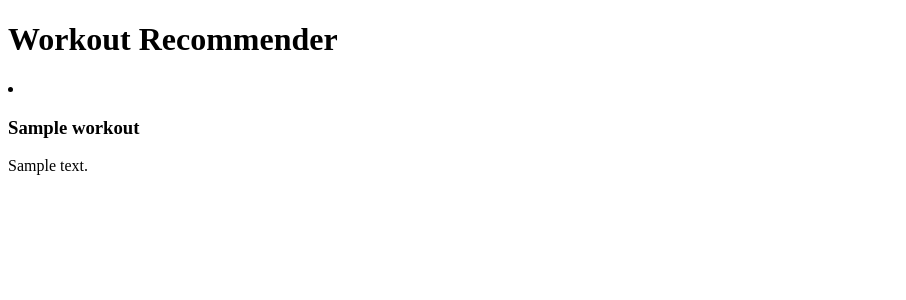
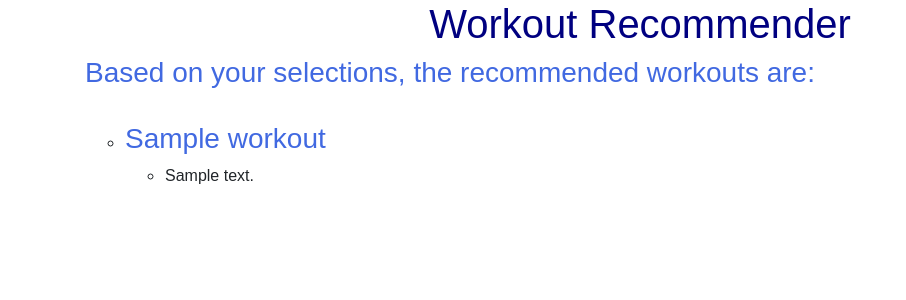
Before and after one commit to robbieowens15/UVA_CS_3240_Project, a Django app: template workout_recommender/templates/workout_recommender/workouts.html in a window 1280 px wide. Shown: the top 300 px of the page, without its empty margins (0-906 px from the left). Run offline with Django 4.2, Linux system fonts and the light colour scheme; the template is opened without the code that fills it: most values are stand-ins (such as "Sample title", 1, 10 or a date in 2020); some libraries are stand-ins or nearby versions.

Commit message:
UI changes

```diff
--- a/projectb11/settings.py
+++ b/projectb11/settings.py
@@ -1,11 +1,8 @@
 """
 Django settings for projectb11 project.
-
 Generated by 'django-admin startproject' using Django 4.0.dev20210211070755.
-
 For more information on this file, see
 https://docs.djangoproject.com/en/dev/topics/settings/
-
 For the full list of settings and their values, see
 https://docs.djangoproject.com/en/dev/ref/settings/
 """
--- a/workout_recommender/templates/workout_recommender/base.html
+++ b/workout_recommender/templates/workout_recommender/base.html
@@ -1,13 +1,26 @@
 <!DOCTYPE html>
 <html lang="en">
 <head>
+
     <meta charset="utf-8">
 
     <title>Workout Recommender</title>
+
+    <link rel="stylesheet" href="https://maxcdn.bootstrapcdn.com/bootstrap/4.0.0/css/bootstrap.min.css" integrity="sha384-Gn5384xqQ1aoWXA+058RXPxPg6fy4IWvTNh0E263XmFcJlSAwiGgFAW/dAiS6JXm" crossorigin="anonymous">
 </head>
+
 <body>
+
+    <style>h1{
+        color:navy;
+        font-family:Arial, Helvetica, sans-serif;
+        text-align:center;
+    }
+
+    </style>
     <h1>Workout Recommender</h1>
     <div class="container">
+
         {% block content %}
 
         {% endblock %}
--- a/workout_recommender/templates/workout_recommender/workouts.html
+++ b/workout_recommender/templates/workout_recommender/workouts.html
@@ -1,11 +1,20 @@
 {% extends './base.html' %}
 
-<ul>
+
 {% block content%}
+<style>h3{
+    color:royalblue;
+    font-family:Arial, Helvetica, sans-serif;
+}</style>
+<h3>Based on your selections, the recommended workouts are:</h3>
+<br>
+<ul type="circle">
     {% for workout in workouts %}
     <li>
         <h3>{{ workout.name }}</h3>
-        <p>{{ workout.description }}</p>
+        <ul>
+            <li><div style=font-family:Arial>{{ workout.description }}</div></li>
+        </ul>
     </li>
     {% endfor %}
 </ul>
```
Also changed, not shown: workout_recommender/templates/workout_recommender/selector_form.html (+7 -2 lines).
